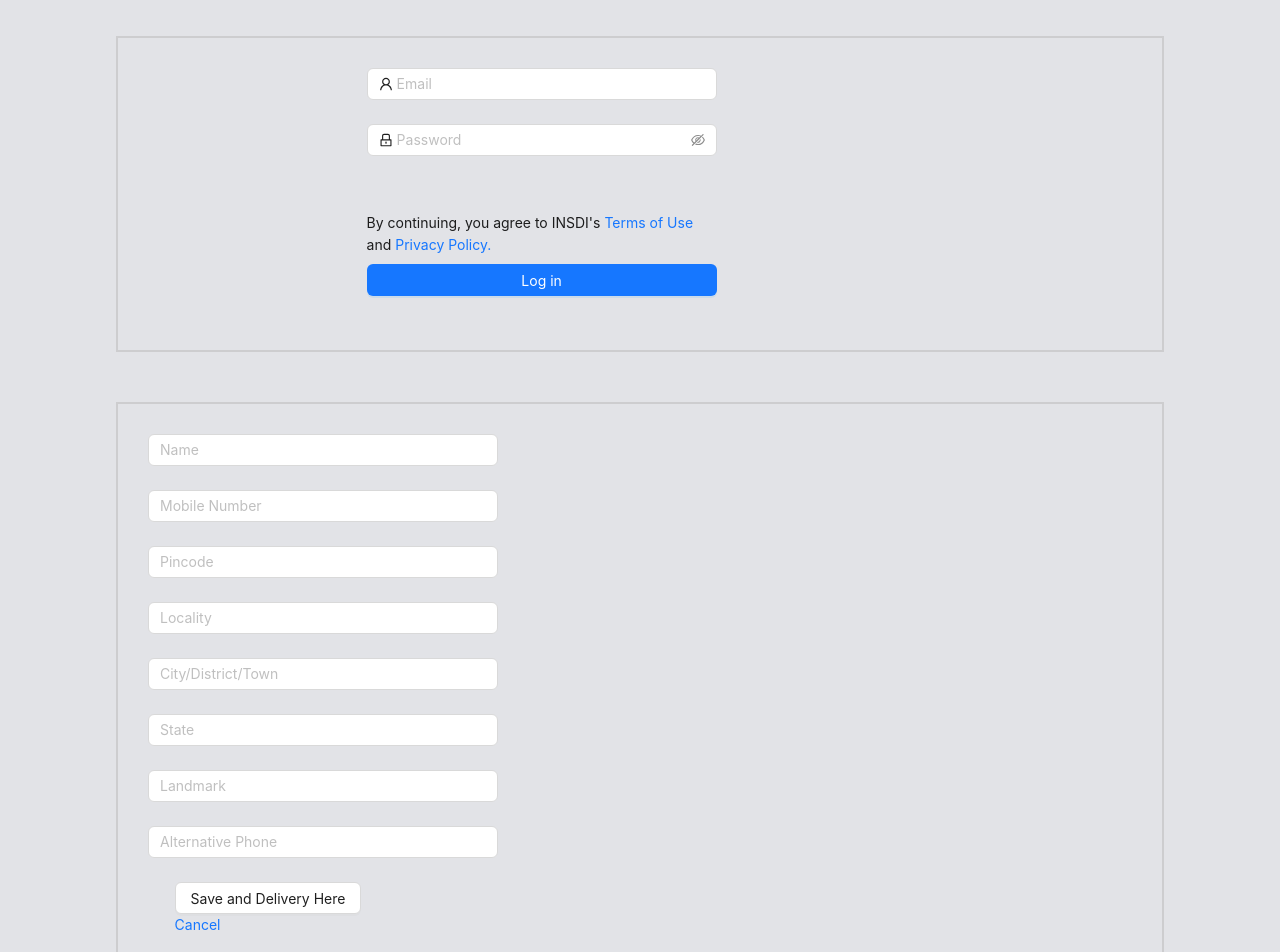
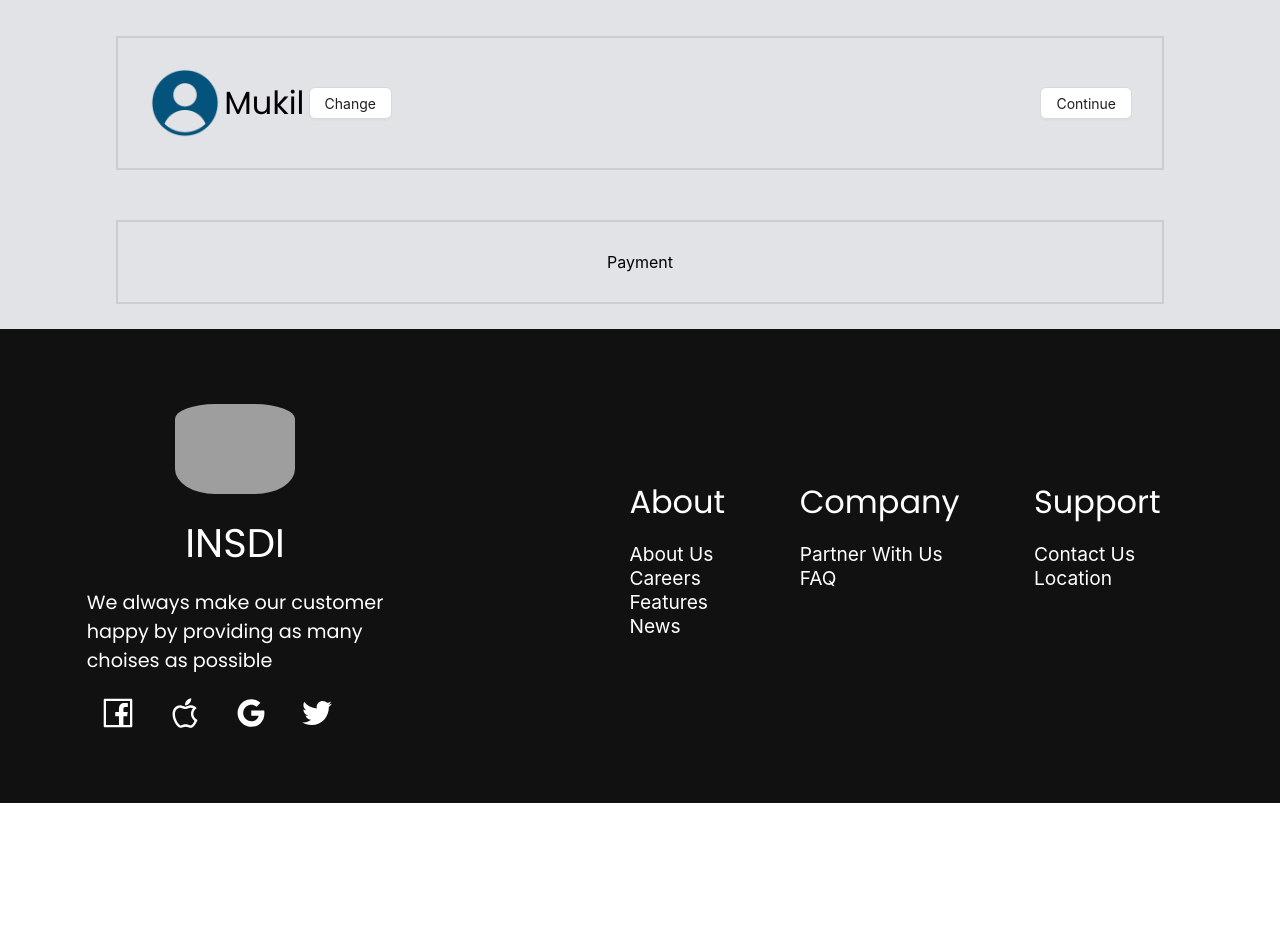
Before and after one commit to Mukil-9715/Project, a React (Create React App) app in the folder insdi/: page /Buy in a window 1280 px wide. Shown: the part 200-1152 px from the top of the page. After the commit the page ends 1003 px from the top, so only its background shows below. Built offline with nearby package versions, Linux system fonts and the light colour scheme; data requests are answered from the project's data file; sample sign-in values are in the browser's storage; grey boxes are pictures that could not be loaded.

Commit message:
Resolving the buy modules

```diff
--- /dev/null
+++ b/insdi/src/Component/Deliverydevision.js
@@ -0,0 +1,19 @@
+import React, { useState } from 'react'
+import Deliveryform from './Deliveryform'
+import Deliveryformresult from './Deliveryformresult'
+
+const Deliverydevision = ({loginfo, setDeliverydevisions,setordersummary}) => {
+    const [DeliveryFormStatus, setDeliveryFormStatus] = useState(true)
+    const [deliveryFormResultStatus, setDeliveryFormResultStatus] = useState(false)
+  return (
+    <div className="loginconfirm">
+      <div className="brh-loginconfirm ">
+
+        {DeliveryFormStatus&&(<Deliveryform  DeliveryFormStatusSet={setDeliveryFormStatus} DeliveryFormResultStatusSet={setDeliveryFormResultStatus} />)}
+        {deliveryFormResultStatus&&(<Deliveryformresult loginfos={loginfo} setDeliverydevision={setDeliverydevisions} setordersummarys={setordersummary} DeliveryFormStatusSet={setDeliveryFormStatus} DeliveryFormResultStatusSet={setDeliveryFormResultStatus} />)}
+      </div>
+      </div>
+  )
+}
+
+export default Deliverydevision
--- a/insdi/src/Component/Deliveryform.js
+++ b/insdi/src/Component/Deliveryform.js
@@ -1,18 +1,26 @@
 // import React from "react";
-import React, { useState } from "react";
+import { Button, Form, Input } from "antd";
+import React, { useContext } from "react";
+import "../Component/nav.css";
 import "./Pages/LoginPage.css";
-import "../Component/nav.css";
-import { Button, Checkbox, Form, Input } from "antd";
+import AllDataScaffoldContext from "./ScaffoldContext/DataContext";
 
-const Deliveryform = () => {
+const Deliveryform = ({DeliveryFormStatusSet, DeliveryFormResultStatusSet }) => {
+  const { deliveryformdetails, setDeliveryformdetails } = useContext(
+    AllDataScaffoldContext
+  );
   const handleForm = (values) => {
     console.log(values);
+    setDeliveryformdetails(values);
+    DeliveryFormStatusSet(false)
+    DeliveryFormResultStatusSet(true)
   };
+  // const handleCancel=()=>{
+
+  // }
+
   return (
-    <div className="loginconfirm">
-      <div className="brh-loginconfirm ">
-        {/* <div className="width8 flex"> */}
-
+    <>
       <Form
         name="detailforms"
         onFinish={handleForm}
@@ -20,53 +28,84 @@ const Deliveryform = () => {
         //     span: 4,
         //   }}
         wrapperCol={{
-            span: 14,
+          span: 17,
         }}
         style={{
-            maxWidth: 600,
+          maxWidth: 900,
+          marginBlock: 60,
         }}
+        // className="flex"
       >
+        {/* <div className="flex_c"> */}
+        <div className="flex">
+          <div className="flex_col">
+            <lable className="MB">Name : </lable>
+            <lable className="MB"> Flat Number : </lable>
+            <lable className="MB"> Street : </lable>
+            <lable className="MB"> City/District/Town : </lable>
+            <lable className="MB0"> State : </lable>
+            <lable className="MB0"> Landmark : </lable>
+            <lable className="MB"> Pincode : </lable>
+            <lable className="MB"> Mobile Number : </lable>
+            <lable className="MB0"> Alternative Phone : </lable>
+            {/* <lable className="MB"> Name : </lable> */}
+            {/* <lable className="MB"> Name : </lable> */}
+          </div>
+
+          <div>
             <Form.Item name="Name">
-            {/* <label>Name</label> */}
-            <Input placeholder="Name" />
+              <Input className="input" type="text" placeholder="Name" />
             </Form.Item>
-          <Form.Item name="Mobile Number">
-            <Input placeholder="Mobile Number" />
+            <Form.Item name="Flat Number">
+              <Input className="input" type="text" placeholder="Flat Number" />
             </Form.Item>
-          <Form.Item name="Pincode">
-            <Input placeholder="Pincode" />
-          </Form.Item>
-          <Form.Item name="Locality">
-            <Input placeholder="Locality" />
+
+            <Form.Item name="Street">
+              <Input className="input" type="text" placeholder="Street" />
             </Form.Item>
             <Form.Item name="City/District/Town">
-            <Input placeholder="City/District/Town" />
+              <Input
+                className="input"
+                type="text"
+                placeholder="City/District/Town"
+              />
             </Form.Item>
             <Form.Item name="State">
-            <Input placeholder="State" />
+              <Input className="input" type="text" placeholder="State" />
             </Form.Item>
             <Form.Item name="Landmark">
-            <Input placeholder="Landmark" />
+              <Input className="input" type="text" placeholder="Landmark" />
+            </Form.Item>
+            <Form.Item name="Pincode Number">
+              <Input className="input" type="text" placeholder="Pincode" />
+            </Form.Item>
+            <Form.Item name="Phone Number">
+              <Input
+                className="input"
+                type="text"
+                placeholder="Mobile Number"
+              />
             </Form.Item>
             <Form.Item name="Alternative Phone">
-            <Input placeholder="Alternative Phone" />
+              <Input
+                className="input"
+                type="text"
+                placeholder="Alternative Phone"
+              />
             </Form.Item>
-          <div className="flex halwidth">
+          </div>
+        </div>
+        <div style={{ textAlign: "center" }}>
           <Form.Item>
-              <Button htmlType="submit" >
-                {" "}
-                Save and Delivery Here
-              </Button>
+            <Button style={{width:"100px",fontWeight:"600"}} type="primary" htmlType="submit">Save</Button>
             <div>
-                <a herf>Cancel </a>
+            <Button style={{width:"100px",fontWeight:"600"}}    htmlType="submit">Cancel</Button>
             </div>
           </Form.Item>
         </div>
+        {/* </div> */}
       </Form>
-
-        {/* </div> */}
-      </div>
-    </div>
+    </>
   );
 };
 
--- a/insdi/src/Component/Loginconfirm.js
+++ b/insdi/src/Component/Loginconfirm.js
@@ -8,7 +8,7 @@ import React, { useContext, useEffect } from "react";
 import AllDataScaffoldContext from "./ScaffoldContext/DataContext";
 // import Nav from './Nav';
 
-const Loginconfirm = () => {
+const Loginconfirm = ({setloginforms,loginfo}) => {
   const navigation = useNavigate()
   useEffect(() => {
     let username = localStorage.getItem('username')
@@ -21,16 +21,18 @@ const Loginconfirm = () => {
   const respond = postResponse;
 
   const onFinish = (values) => {
+
+    console.log(values)
     const loginHandle = () => {
       respond.map((response) => {
         if (response.email !== values.email) {
-          alert("please enter valid emails");
+          // alert("please enter valid emails");
         } else if (response.email === values.email) {
           if (response.password === values.password) {
-            usenavigate("/Home");
+            // usenavigate("/Home");
             // console.log("success");
           } else {
-            alert("please enter valid password");
+            // alert("please enter valid password");
           }
         }
       });
@@ -38,6 +40,11 @@ const Loginconfirm = () => {
     //  debugger
     loginHandle();
   };
+  const handelback=()=>{
+    loginfo(true)
+    setloginforms(false)
+
+  }
   return (
     <div className="loginconfirm">
       <div className="brh-loginconfirm ">
@@ -99,6 +106,9 @@ const Loginconfirm = () => {
               >
                 Log in
               </Button>
+              <Button onClick={()=>{handelback()}}>
+                Back
+              </Button>
             </Form.Item>
           </Form>
           {/* <div>
--- /dev/null
+++ b/insdi/src/Component/Logininfo.js
@@ -0,0 +1,40 @@
+import React from "react";
+import profilepic from "../Asset/pngwing.com.png";
+import "../Component/nav.css";
+import "./Pages/LoginPage.css";
+import { Button } from "antd";
+
+const Logininfo = ({setDeliverydevisions, setloginforms,loginfo}) => {
+
+
+
+   const  handlechange =()=>{
+       loginfo(false)
+       setloginforms(true)
+
+
+   }
+   const  handlecontinoue =()=>{
+     setDeliverydevisions(true)
+    loginfo(false)
+
+   }
+
+
+  return (
+    <div className="loginconfirm">
+      <div className="  flex-bt brh-loginconfirm">
+        <div className=" flex" style={{ width: "25%" }}>
+          <img src={profilepic} alt="profile Pic" width="70px" />
+          <div className="text_h">Mukil</div>
+            <Button onClick={()=>{handlechange()}} className="pad1">Change</Button>
+        </div>
+        <div className="flex_c">
+            <Button onClick={()=>{handlecontinoue()}}>Continue</Button>
+        </div>
+      </div>
+    </div>
+  );
+};
+
+export default Logininfo;
--- a/insdi/src/Component/Pages/Buypage.js
+++ b/insdi/src/Component/Pages/Buypage.js
@@ -1,32 +1,44 @@
-import React, { useEffect } from "react";
+import React, { useEffect, useState } from "react";
+import Footer from "../Footer";
 import Nav from "../Nav";
-import Footer from "../Footer";
 
+import Loginconform from "../Loginconfirm";
+import Ordersummary from "../Ordersummary";
 import Stepper from "../Stepper";
-import Loginconfirm from "../Loginconfirm";
-import Deliveryform from "../Deliveryform";
-import Ordersummary from "../Ordersummary";
+
+import { useNavigate } from "react-router-dom";
+import Deliverydevisions from "../Deliverydevision";
+import Logininfo from "../Logininfo";
 import Payment from "../Payment";
-import DOrdersummary from "../DOrdersummary";
-import { useNavigate } from "react-router-dom";
+import ScrollToTop from "../ScrollToTop";
 
 const Buypage = () => {
   const navigation = useNavigate()
+  const [stepper, setstepper] = useState(false)
+  const [loginfo, setloginfo] = useState(true)
+  const [loginform, setloginform] = useState(false)
+  const [Deliverydevision, setDeliverydevision] = useState(false)
+  const [ordersummary, setordersummary] = useState(false)
+  const [payment, setpayment] = useState(true)
+
+
   useEffect(() => {
     let username = localStorage.getItem('username')
     if (username === "" || username === null){
       navigation("/")
     }
   }, [])
+  // setloginfo(true)
   return (
-    <div>
+    <div className="buypage">
       <Nav />
+      <ScrollToTop />
       <Stepper/>
-      <Loginconfirm/>
-      <Deliveryform/>
-      <Ordersummary/>
-      {/* <DOrdersummary/> */}
-      <Payment/>
+      {loginfo&&(<Logininfo loginfo={setloginfo} setloginforms={setloginform} setDeliverydevisions={setDeliverydevision} />)}
+      {loginform&&(<Loginconform loginfo={setloginfo} setloginforms={setloginform} />)}
+      {Deliverydevision&&(<Deliverydevisions setDeliverydevisions={setDeliverydevision} loginfo={setloginfo} setordersummary={setordersummary} />)}
+      {ordersummary&&(<Ordersummary/>)}
+      {payment&&(<Payment/>)}
       <Footer />
     </div>
   );
--- a/insdi/src/Component/Pages/LoginPage.css
+++ b/insdi/src/Component/Pages/LoginPage.css
@@ -148,3 +148,6 @@
   width: 70%;
   margin-inline: auto;
 }
+  .input{
+  width: 350px
+}
--- a/insdi/src/Component/ScaffoldContext/DataContext.js
+++ b/insdi/src/Component/ScaffoldContext/DataContext.js
@@ -14,6 +14,7 @@ export function ScaffoldDataProvider({ children }) {
   const [itemsDetails, setitemsDetails] = useState({});
   const [itemsDetails1, setitemsDetails1] = useState({});
   const [scDetails, setScDetails] = useState({});
+  const [deliveryformdetails, setDeliveryformdetails] = useState({});
 
   useEffect(() => {
     function getData() {
@@ -61,7 +62,7 @@ export function ScaffoldDataProvider({ children }) {
         itemsDetails,
         setitemsDetails,
         itemsDetails1,
-        setitemsDetails1,
+        setitemsDetails1,deliveryformdetails, setDeliveryformdetails
       }}
     >
       {children}
```
Also changed, not shown: insdi/src/Component/Deliveryformresult.js (added, +42 -0 lines), insdi/src/Component/Stepper.js (+8 -3 lines), insdi/src/Component/nav.css (+27 -0 lines), insdi/src/Asset/pngwing.com.png (added). Lines whose indentation alone changed are shown as unchanged.
